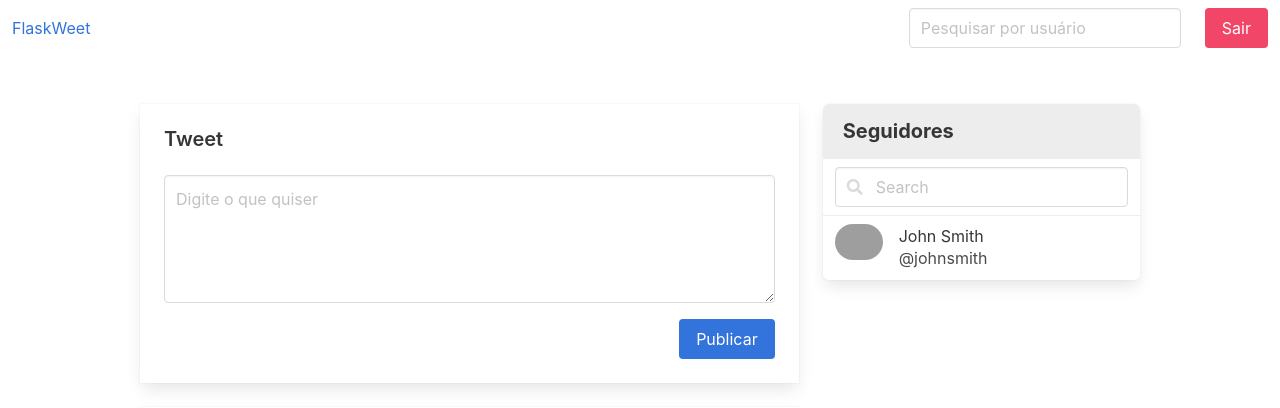
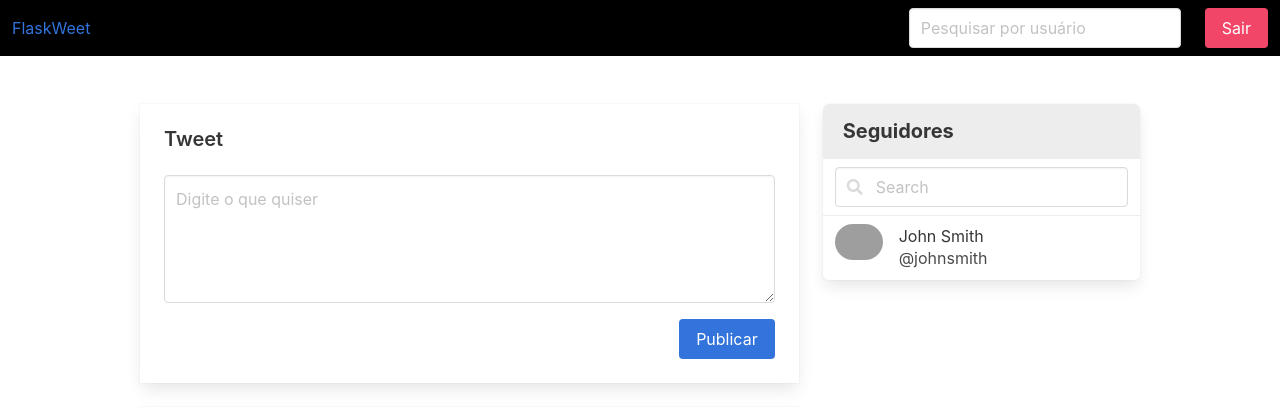
Before and after one commit to gabrielloliveira/flaskweet, a Flask app: page /home/ in a window 1280 px wide. Shown: the top 408 px of the page. Run offline with Flask 2, Linux system fonts and the light colour scheme; the visitor is signed in with stand-in values (Sample User, id 1); grey boxes are pictures that could not be loaded.

Commit message:
adicionado cor de fundo na navbar

```diff
--- a/core/static/css/main.css
+++ b/core/static/css/main.css
@@ -1,6 +1,14 @@
 html.has-gradient{
   background: rgb(79,131,241);
   background: linear-gradient(143deg, rgba(79,131,241,1) 0%, rgba(95,5,218,1) 100%);
+}
+
+.navbar{
+  background-color: black;
+}
+
+.navbar a{
+  color: white;
 }
 
 .is-main{
```
